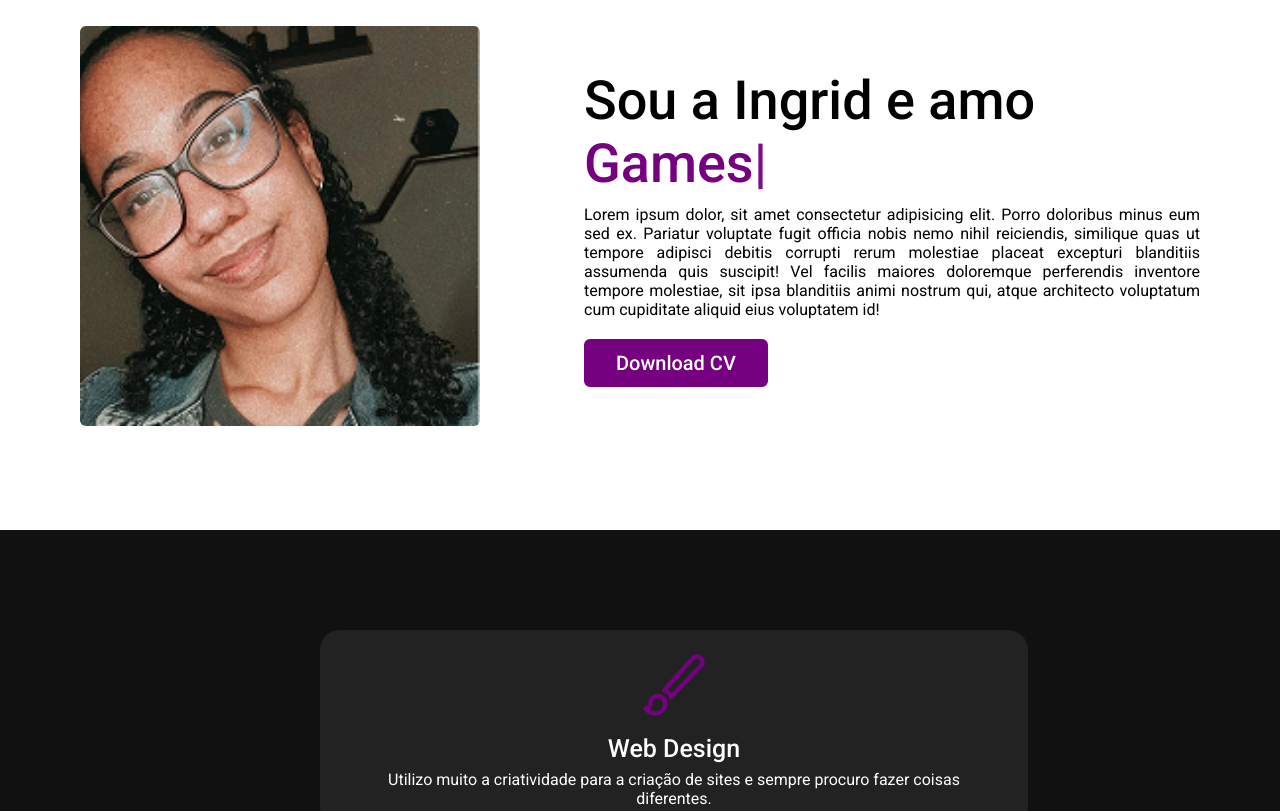
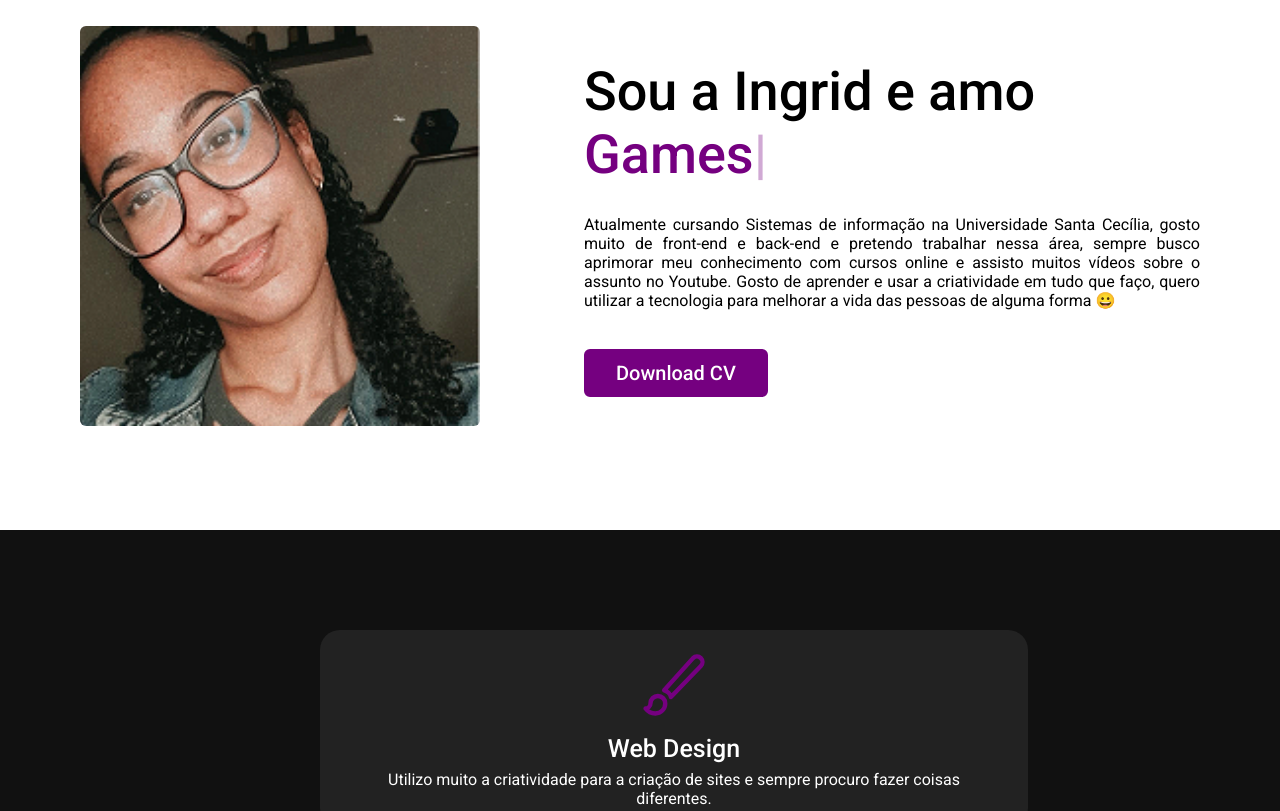
Before and after one commit to IngridFBalbino/meucurriculo, a plain HTML site: page index.html in a window 1280 px wide. Shown: the part 1000-1811 px from the top of the page. Drawn offline with nearby package versions, Linux system fonts and the light colour scheme; files whose address does not match are found by name.

Commit message:
'portfolio'

```diff
--- a/index.html
+++ b/index.html
@@ -19,6 +19,7 @@
                 <li><a href="#home">Inicio</a></li>
                 <li><a href="#about">Sobre mim</a></li>
                 <li><a href="#services">Habilidades</a></li>
+                <li><a href="#Projetos">Projetos</a></li>
                 <li><a href="#contact">Contato</a></li>
             </ul>
             <div class="menu-btn">
@@ -51,9 +52,15 @@
                     <img src="image/oi.png" alt="">
                 </div>
                 <div class="column right">
-                    <div class="text">Sou a Ingrid e amo  <span class="typing-2"></span></div>
-                    <p>Lorem ipsum dolor, sit amet consectetur adipisicing elit. Porro doloribus minus eum sed ex. Pariatur voluptate fugit officia nobis nemo nihil reiciendis, similique quas ut tempore adipisci debitis corrupti rerum molestiae placeat excepturi blanditiis assumenda quis suscipit! Vel facilis maiores doloremque perferendis inventore tempore molestiae, sit ipsa blanditiis animi nostrum qui, atque architecto voluptatum cum cupiditate aliquid eius voluptatem id!</p>
-                    <a href="#">Download CV</a>
+
+                  <div class="text">Sou a Ingrid e amo  <span class="typing-2"></span></div>
+
+
+                  <br><p> Atualmente cursando Sistemas de informação na Universidade Santa Cecília, gosto muito de front-end e back-end e pretendo trabalhar nessa área, sempre busco aprimorar meu conhecimento com cursos
+                        online e assisto muitos vídeos sobre o assunto no Youtube. Gosto de aprender e usar a criatividade em tudo que faço, quero utilizar a tecnologia para melhorar a vida das pessoas de alguma forma 😀
+                    </p></br>
+
+                    <a href="image/Ingrid Fernanda M. Balbino curriculo.pdf">Download CV</a>
                 </div>
             </div>
         </div>
@@ -150,7 +157,7 @@
             <div class="card">
                 <div class="box">
 
-                   <A href="mailto:agentavery@sample.com">
+                   <A href="mailto:ingridfernandamessias@gmail.com">
                    <IMG border="0" src="image/gmail.jpg" ></A>
 
                     <div class="text">Gmail</div>
--- a/script.js
+++ b/script.js
@@ -24,16 +24,16 @@ $(document).ready(function(){
      });
      var typed = new Typed(".typing-2", {
         strings:[" tecnologia", "Música", " Games", ],
-        typeSpeed:100,
-        backSpeed:60,
+        typeSpeed:80,
+        backSpeed:100,
         loop:true
      });
 
     var typed = new Typed(".typing-3", {
         strings:[" TCC", ],
-        typeSpeed:100,
-        backSpeed:60,
-        loop:false
+        typeSpeed:80,
+        backSpeed:100,
+        loop:true
     });
 
 
```
Also changed, not shown: image/Capa.png (deleted), image/banner.png (deleted), image/img-2.jpg (deleted), image/img-3.jpg (deleted), image/img-5.jpg (deleted), image/logoeu (1).png (deleted), 3 other files.
